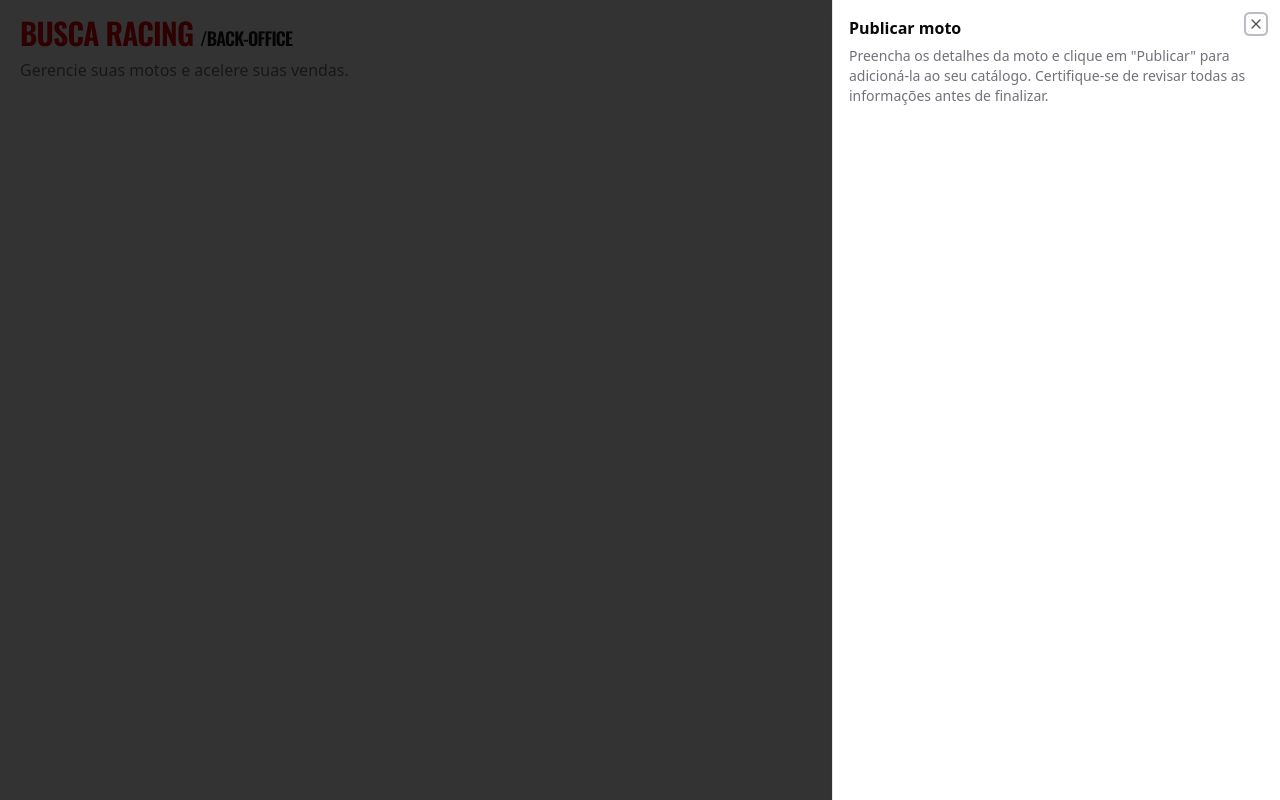
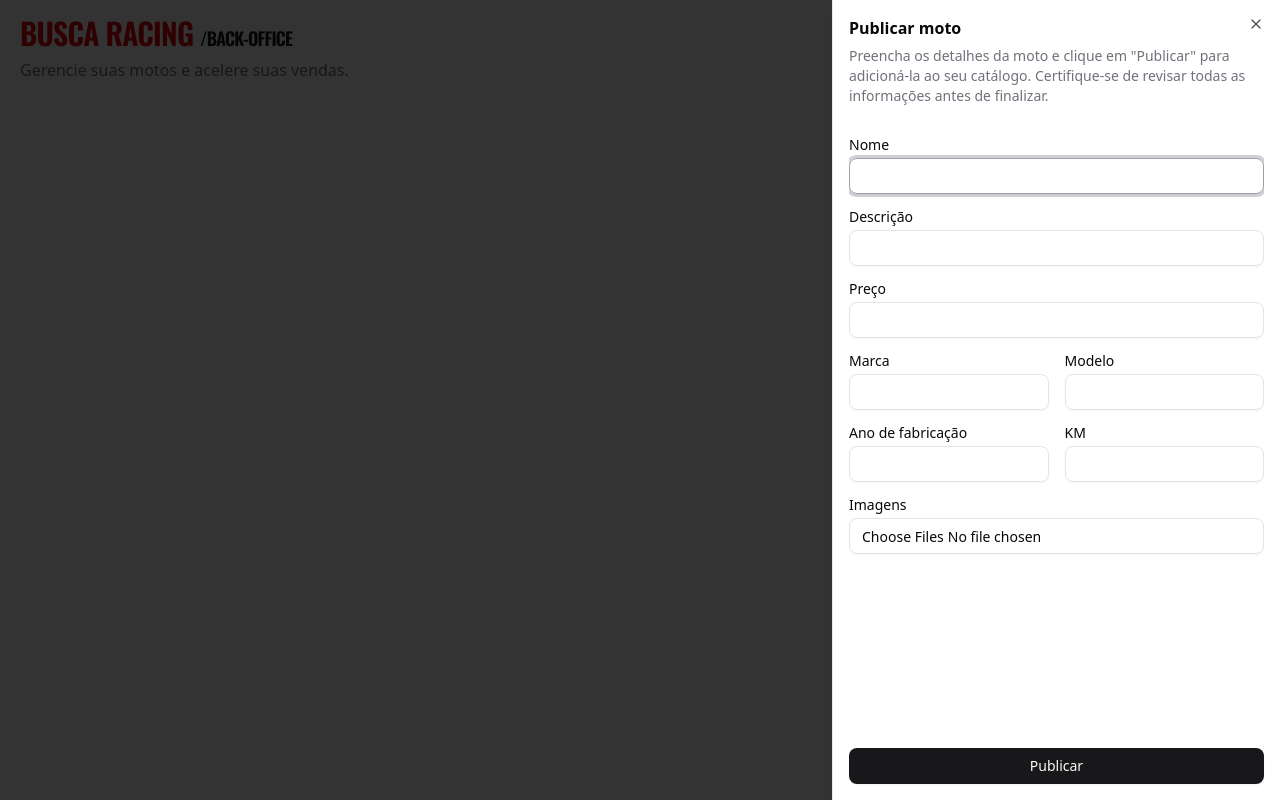
Before and after one commit to joaoliveirapb/buscaracing-web, a React (Vite) app: page / in a window 1280 px wide. Both pictures are taken after a click on the button "Publicar moto". Built offline with nearby package versions, Linux system fonts and the light colour scheme.

Commit message:
feat: create create-moto component

```diff
--- a/package.json
+++ b/package.json
@@ -11,6 +11,7 @@
   },
   "dependencies": {
     "@radix-ui/react-dialog": "^1.1.6",
+    "@radix-ui/react-label": "^2.1.2",
     "@radix-ui/react-slot": "^1.1.2",
     "@tailwindcss/vite": "^4.0.9",
     "class-variance-authority": "^0.7.1",
--- a/src/app.tsx
+++ b/src/app.tsx
@@ -1,11 +1,6 @@
-import {
-  Sheet,
-  SheetContent,
-  SheetDescription,
-  SheetHeader,
-  SheetTitle,
-} from '@/components/ui/sheet'
+import { Sheet } from '@/components/ui/sheet'
 import { Header } from './components/header'
+import { CreateMoto } from './components/create-moto'
 
 export function App() {
   return (
@@ -14,16 +9,7 @@ export function App() {
         <Header />
       </main>
 
-      <SheetContent className="!max-w-md">
-        <SheetHeader>
-          <SheetTitle>Publicar moto</SheetTitle>
-          <SheetDescription>
-            Preencha os detalhes da moto e clique em "Publicar" para adicioná-la
-            ao seu catálogo. Certifique-se de revisar todas as informações antes
-            de finalizar.
-          </SheetDescription>
-        </SheetHeader>
-      </SheetContent>
+      <CreateMoto />
     </Sheet>
   )
 }
--- /dev/null
+++ b/src/components/create-moto.tsx
@@ -0,0 +1,77 @@
+import {
+  SheetClose,
+  SheetContent,
+  SheetDescription,
+  SheetHeader,
+  SheetTitle,
+} from '@/components/ui/sheet'
+import { Label } from './ui/label'
+import { Input } from './ui/input'
+import { Button } from './ui/button'
+
+export function CreateMoto() {
+  return (
+    <SheetContent className="!max-w-md">
+      <SheetHeader>
+        <SheetTitle>Publicar moto</SheetTitle>
+        <SheetDescription>
+          Preencha os detalhes da moto e clique em "Publicar" para adicioná-la
+          ao seu catálogo. Certifique-se de revisar todas as informações antes
+          de finalizar.
+        </SheetDescription>
+      </SheetHeader>
+
+      <form className="flex flex-col gap-4 px-4 pb-4 h-[calc(100%-138px)]">
+        <div className="flex-1 flex flex-col gap-4 pb-1 overflow-y-auto scrollbar-hidden">
+          <section className="space-y-1.5">
+            <Label>Nome</Label>
+            <Input />
+          </section>
+
+          <section className="space-y-1.5">
+            <Label>Descrição</Label>
+            <Input />
+          </section>
+
+          <section className="space-y-1.5">
+            <Label>Preço</Label>
+            <Input />
+          </section>
+
+          <section className="grid grid-cols-2 gap-4">
+            <div className="space-y-1.5">
+              <Label>Marca</Label>
+              <Input />
+            </div>
+
+            <div className="space-y-1.5">
+              <Label>Modelo</Label>
+              <Input />
+            </div>
+          </section>
+
+          <section className="grid grid-cols-2 gap-4">
+            <div className="space-y-1.5">
+              <Label>Ano de fabricação</Label>
+              <Input />
+            </div>
+
+            <div className="space-y-1.5">
+              <Label>KM</Label>
+              <Input />
+            </div>
+          </section>
+
+          <section className="space-y-1.5">
+            <Label>Imagens</Label>
+            <Input type="file" multiple />
+          </section>
+        </div>
+
+        <SheetClose asChild>
+          <Button type="submit">Publicar</Button>
+        </SheetClose>
+      </form>
+    </SheetContent>
+  )
+}
--- /dev/null
+++ b/src/components/ui/input.tsx
@@ -0,0 +1,21 @@
+import * as React from "react"
+
+import { cn } from "@/lib/utils"
+
+function Input({ className, type, ...props }: React.ComponentProps<"input">) {
+  return (
+    <input
+      type={type}
+      data-slot="input"
+      className={cn(
+        "border-input file:text-foreground placeholder:text-muted-foreground selection:bg-primary selection:text-primary-foreground flex h-9 w-full min-w-0 rounded-md border bg-transparent px-3 py-1 text-base shadow-xs transition-[color,box-shadow] outline-none file:inline-flex file:h-7 file:border-0 file:bg-transparent file:text-sm file:font-medium disabled:pointer-events-none disabled:cursor-not-allowed disabled:opacity-50 md:text-sm",
+        "focus-visible:border-ring focus-visible:ring-ring/50 focus-visible:ring-[3px]",
+        "aria-invalid:ring-destructive/20 dark:aria-invalid:ring-destructive/40 aria-invalid:border-destructive",
+        className
+      )}
+      {...props}
+    />
+  )
+}
+
+export { Input }
--- /dev/null
+++ b/src/components/ui/label.tsx
@@ -0,0 +1,22 @@
+import * as React from "react"
+import * as LabelPrimitive from "@radix-ui/react-label"
+
+import { cn } from "@/lib/utils"
+
+function Label({
+  className,
+  ...props
+}: React.ComponentProps<typeof LabelPrimitive.Root>) {
+  return (
+    <LabelPrimitive.Root
+      data-slot="label"
+      className={cn(
+        "flex items-center gap-2 text-sm leading-none font-medium select-none group-data-[disabled=true]:pointer-events-none group-data-[disabled=true]:opacity-50 peer-disabled:cursor-not-allowed peer-disabled:opacity-50",
+        className
+      )}
+      {...props}
+    />
+  )
+}
+
+export { Label }
--- a/src/index.css
+++ b/src/index.css
@@ -120,6 +120,16 @@
   padding: 0 20px;
 }
 
+@layer utilities {
+  .scrollbar-hidden {
+    -ms-overflow-style: none; /* IE e Edge */
+    scrollbar-width: none; /* Firefox */
+  }
+  .scrollbar-hidden::-webkit-scrollbar {
+    display: none; /* Chrome, Safari e Opera */
+  }
+}
+
 @layer base {
   * {
     @apply border-border outline-ring/50;
```
Also changed, not shown: 1 other file (tests, documents, lock files or other folders).
